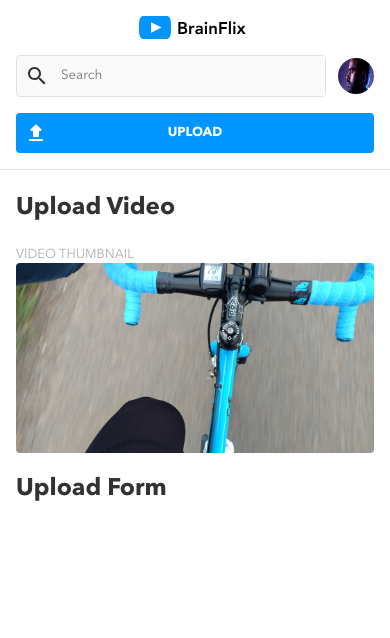
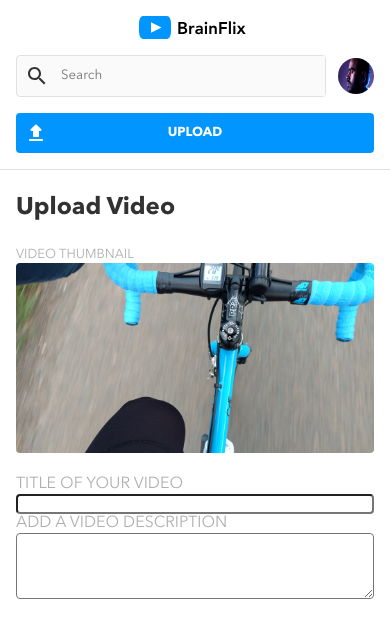
Before and after one commit to Sandro927/Alejandro-Mandala-BrainFlix, a React (Create React App) app: page /upload in a window 390 px wide. Shown: the top 638 px of the page. Built offline with nearby package versions, Linux system fonts and the light colour scheme; what javascript-time-ago would draw is missing.

Commit message:
added form inputs and began to style at mobile

```diff
--- a/src/components/UploadForm/UploadForm.js
+++ b/src/components/UploadForm/UploadForm.js
@@ -1,10 +1,15 @@
 import React, { Component } from 'react'
+import './UploadForm.scss'
 
 export class UploadForm extends Component {
   render() {
     return (
       <form className="form">
-          <h1>Upload Form</h1>
+          <label className="form__label" for="videoTitle">TITLE OF YOUR VIDEO</label>
+          <input className="form__text" type="text" name="videoTitle" />
+
+          <label className="form__label" for="videoDescription">ADD A VIDEO DESCRIPTION</label>
+          <textarea className="form__textarea" name="videoDescription" rows="4" />
       </form>
     )
   }
--- a/src/components/UploadForm/UploadForm.scss
+++ b/src/components/UploadForm/UploadForm.scss
@@ -0,0 +1,20 @@
+@use "../../styles/partials/mixins.scss" as *;
+@use "../../styles/partials/colours.scss" as c;
+
+.form {
+    display: flex;
+    flex-direction: column;
+
+    &__label {
+        color: c.$brainflix-silver;
+    }
+
+    &__text {
+        border-radius: 4px;
+    }
+
+    &__textarea {
+        border-radius: 4px;
+    }
+
+}
```
